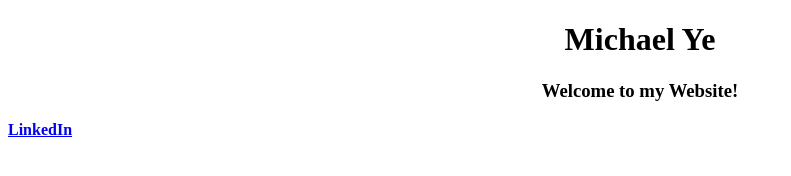
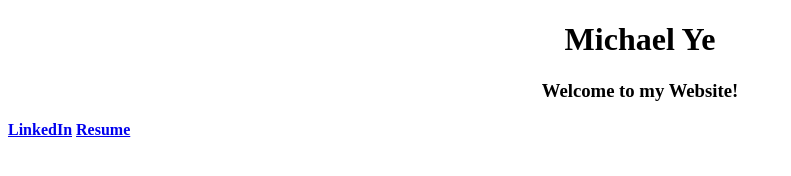
Before and after one commit to mye956/webpage, a plain HTML site: page index.html in a window 1280 px wide. Shown: the whole page, without its empty margins (0-791 px from the left). Drawn offline with Linux system fonts and the light colour scheme.

Commit message:
updated index.html

```diff
--- a/index.html
+++ b/index.html
@@ -18,6 +18,7 @@
     <h3 class ="name">Welcome to my Website!</h3>
     <div id ="top">
       <a href="https://www.linkedin.com/in/michael-ye-144818154">LinkedIn</a>
+      <a href="https://mye956.github.io/resume/">Resume</a>
     </div>
   </body>
 </html>
```
